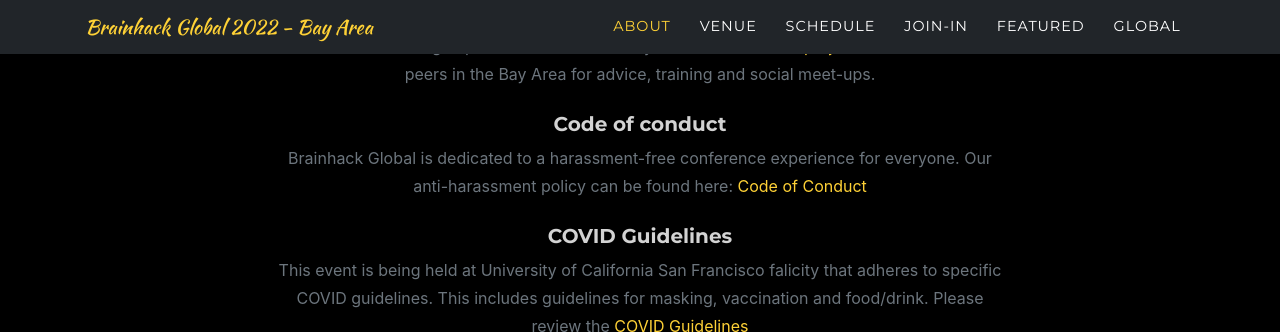
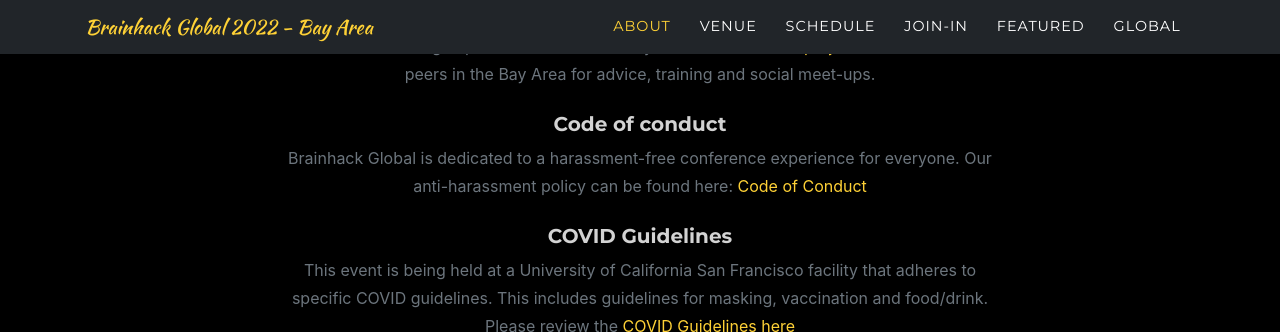
Before and after one commit to Brainhack-BayArea/Brainhack-BayArea.github.io, a Jekyll site: the page built from index.md, in a window 1280 px wide and 900 px high, scrolled down 1506 px, cut to the strip 0-332 px from the top of the window. Built offline with Jekyll 4.4.1, drawn with Linux system fonts in a browser that asks for light colours; some web fonts are replaced.

Commit message:
Update sitetext.yml

```diff
--- a/_data/sitetext.yml
+++ b/_data/sitetext.yml
@@ -31,8 +31,8 @@
           found here: <a href=\"http://www.brainhack.org/code-of-conduct.html\">Code of
           Conduct</a>"
     - title: COVID Guidelines
-      body: "This event is being held at University of California San Francisco falicity that adheres to specific COVID guidelines.
-      This includes guidelines for masking, vaccination and food/drink. Please review the <a href=\"https://coronavirus.ucsf.edu/masking-policies-campus-and-health-facilities\">COVID Guidelines</a>"
+      body: "This event is being held at a University of California San Francisco facility that adheres to specific COVID guidelines.
+      This includes guidelines for masking, vaccination and food/drink. Please review the <a href=\"https://coronavirus.ucsf.edu/masking-policies-campus-and-health-facilities\">COVID Guidelines here</a>"
 
 
 venue:
```
